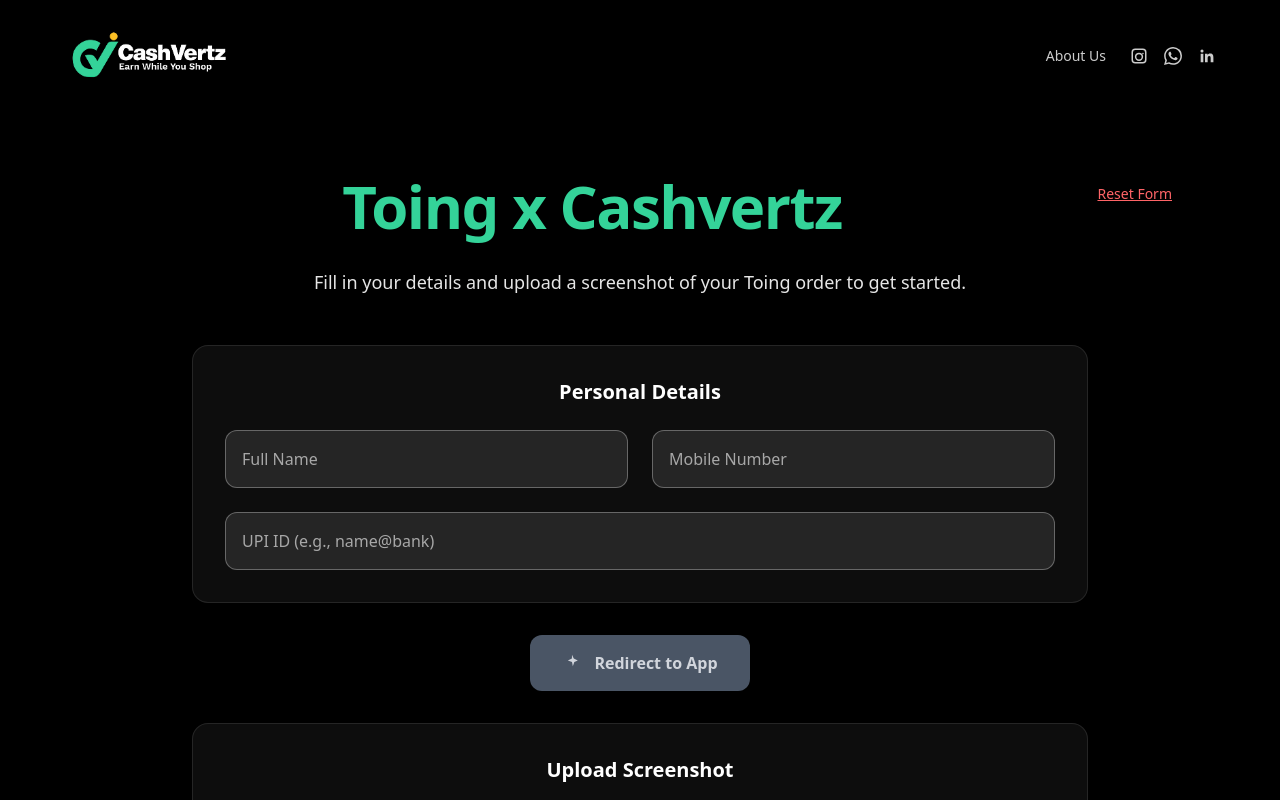
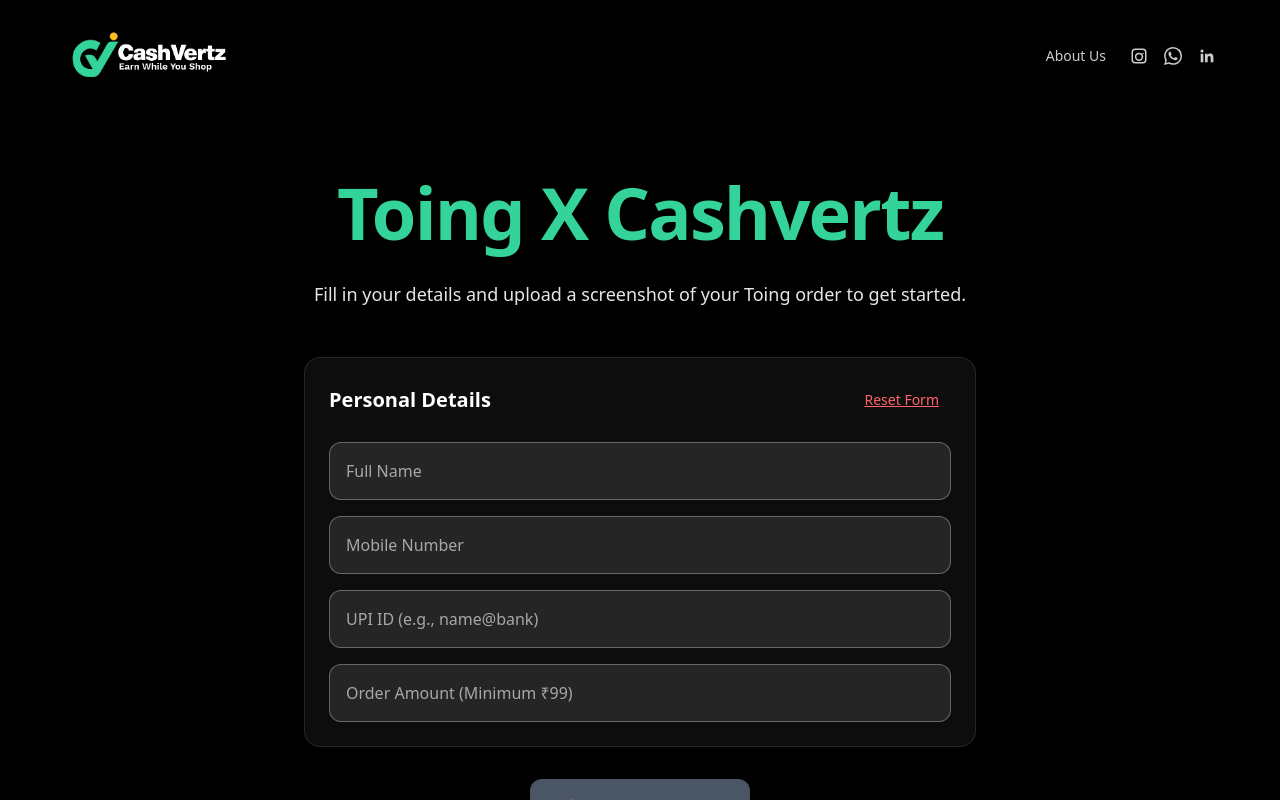
Before and after one commit to ayuxy027/Cashvertz-Client, a React (Vite) app: page /toing in a window 1280 px wide. Shown: the top 800 px of the page. Built offline with nearby package versions, Linux system fonts and the light colour scheme; no server answers.

Commit message:
Enhance order management: Add order_amount field to swiggy_orders table and update AdminDashboard and EventsPage components to handle order amount input, validation, and display.

```diff
--- a/src/components/AdminDashboard.tsx
+++ b/src/components/AdminDashboard.tsx
@@ -8,6 +8,7 @@
     user_name: string
     mobile_number: string
     upi_id: string
+    order_amount: number | null
     screenshot_url: string | null
     status: string
     has_redirected: boolean
@@ -367,6 +368,9 @@
                                             User Details
                                         </th>
                                         <th className="px-6 py-3 text-left text-xs font-medium text-white/80 uppercase tracking-wider">
+                                            Order Amount
+                                        </th>
+                                        <th className="px-6 py-3 text-left text-xs font-medium text-white/80 uppercase tracking-wider">
                                             Progress
                                         </th>
                                         <th className="px-6 py-3 text-left text-xs font-medium text-white/80 uppercase tracking-wider">
@@ -393,6 +397,11 @@
                                                 </div>
                                                 <div className="text-xs text-white/50">
                                                     Submitted: {new Date(submission.created_at).toLocaleString()}
+                                                </div>
+                                            </td>
+                                            <td className="px-6 py-4 whitespace-nowrap">
+                                                <div className="text-sm font-medium text-green-300">
+                                                    {submission.order_amount ? `₹${submission.order_amount.toFixed(2)}` : 'N/A'}
                                                 </div>
                                             </td>
                                             <td className="px-6 py-4">
--- a/src/pages/EventsPage.tsx
+++ b/src/pages/EventsPage.tsx
@@ -11,6 +11,7 @@
     const [userName, setUserName] = useState('')
     const [phone, setPhone] = useState('')
     const [upiId, setUpiId] = useState('')
+    const [orderAmount, setOrderAmount] = useState('')
     const [screenshot, setScreenshot] = useState<File | null>(null)
     const [screenshotPreview, setScreenshotPreview] = useState<string>('')
 
@@ -25,6 +26,7 @@
         userName?: string
         phone?: string
         upiId?: string
+        orderAmount?: string
         screenshot?: string
     }>({})
 
@@ -40,6 +42,7 @@
             ['swiggy_userName', setUserName],
             ['swiggy_phone', setPhone],
             ['swiggy_upiId', setUpiId],
+            ['swiggy_orderAmount', setOrderAmount],
         ]
         for (const [key, setter] of map) {
             const v = localStorage.getItem(key)
@@ -81,6 +84,12 @@
     }, [upiId])
 
     useEffect(() => {
+        if (orderAmount) {
+            localStorage.setItem('swiggy_orderAmount', orderAmount)
+        }
+    }, [orderAmount])
+
+    useEffect(() => {
         if (agreed) {
             localStorage.setItem('swiggy_agreed', 'true')
         }
@@ -97,6 +106,7 @@
         setUserName('')
         setPhone('')
         setUpiId('')
+        setOrderAmount('')
         setScreenshot(null)
         setScreenshotPreview('')
         setAgreed(false)
@@ -112,6 +122,7 @@
         localStorage.removeItem('swiggy_userName')
         localStorage.removeItem('swiggy_phone')
         localStorage.removeItem('swiggy_upiId')
+        localStorage.removeItem('swiggy_orderAmount')
         localStorage.removeItem('swiggy_agreed')
         localStorage.removeItem('swiggy_hasClickedRedirect')
     }, [])
@@ -136,6 +147,11 @@
         }
         const validTypes = ['image/jpeg', 'image/jpg', 'image/png', 'image/gif', 'image/webp']
         return validTypes.includes(file.type)
+    }, [])
+
+    const validateOrderAmount = useCallback((amount: string): boolean => {
+        const numAmount = parseFloat(amount)
+        return !isNaN(numAmount) && numAmount >= 99
     }, [])
 
     // Comprehensive validation function
@@ -163,6 +179,13 @@
             errors.upiId = 'Enter a valid UPI ID (e.g., name@bank)'
         }
 
+        // Order amount validation
+        if (!orderAmount.trim()) {
+            errors.orderAmount = 'Order amount is required'
+        } else if (!validateOrderAmount(orderAmount)) {
+            errors.orderAmount = 'Order amount must be at least ₹99'
+        }
+
         // Screenshot validation
         if (!screenshot) {
             errors.screenshot = 'Screenshot is required'
@@ -172,7 +195,7 @@
 
         setValidationErrors(errors)
         return Object.keys(errors).length === 0
-    }, [userName, phone, upiId, screenshot, validateName, validatePhone, validateUPI, validateScreenshot])
+    }, [userName, phone, upiId, orderAmount, screenshot, validateName, validatePhone, validateUPI, validateOrderAmount, validateScreenshot])
 
 
     const handleScreenshotUpload = useCallback((e: React.ChangeEvent<HTMLInputElement>) => {
@@ -202,8 +225,9 @@
         return userName.trim() && validateName(userName) &&
             phone.trim() && validatePhone(phone) &&
             upiId.trim() && validateUPI(upiId) &&
-            !validationErrors.upiId
-    }, [userName, phone, upiId, validateName, validatePhone, validateUPI, validationErrors.upiId])
+            orderAmount.trim() && validateOrderAmount(orderAmount) &&
+            !validationErrors.upiId && !validationErrors.orderAmount
+    }, [userName, phone, upiId, orderAmount, validateName, validatePhone, validateUPI, validateOrderAmount, validationErrors.upiId, validationErrors.orderAmount])
 
     const canSubmit = useCallback(() => {
         return canRedirectToApp() && hasClickedRedirect && screenshot && validateScreenshot(screenshot) && agreed
@@ -297,6 +321,20 @@
         }
     }, [validateUPI, validateUPIUnique])
 
+    const handleOrderAmountChange = useCallback((value: string) => {
+        // Allow only numbers and decimal point
+        const cleaned = value.replace(/[^0-9.]/g, '')
+        setOrderAmount(cleaned)
+        if (cleaned) {
+            setValidationErrors(prev => ({
+                ...prev,
+                orderAmount: validateOrderAmount(cleaned) ? undefined : 'Order amount must be at least ₹99'
+            }))
+        } else {
+            setValidationErrors(prev => ({ ...prev, orderAmount: undefined }))
+        }
+    }, [validateOrderAmount])
+
     const handleSubmit = useCallback(async (e: React.FormEvent) => {
         e.preventDefault()
         setError('')
@@ -323,7 +361,7 @@
             }
 
             // Final validation checks
-            if (!userName.trim() || !phone.trim() || !upiId.trim()) {
+            if (!userName.trim() || !phone.trim() || !upiId.trim() || !orderAmount.trim()) {
                 setError('Please fill in all required fields')
                 setIsLoading(false)
                 setIsSubmitting(false)
@@ -416,6 +454,7 @@
                     user_name: userName.trim(),
                     mobile_number: phone.trim(),
                     upi_id: upiId.trim(),
+                    order_amount: parseFloat(orderAmount.trim()),
                     screenshot_url: screenshotUrl,
                     has_redirected: hasClickedRedirect,
                     status: 'submitted',
@@ -454,7 +493,7 @@
             setIsLoading(false)
             setIsSubmitting(false)
         }
-    }, [validateAllFields, validateUPIUnique, screenshot, userName, phone, upiId, hasClickedRedirect, agreed, resetForm])
+    }, [validateAllFields, validateUPIUnique, screenshot, userName, phone, upiId, orderAmount, hasClickedRedirect, agreed, resetForm])
 
     // Keep compatibility with any earlier prefill
     useEffect(() => {
@@ -466,12 +505,22 @@
     }, [])
 
     const renderForm = () => (
-        <div className="w-full max-w-4xl mx-auto mb-8">
+        <div className="w-full max-w-2xl mx-auto mb-8">
             <form onSubmit={handleSubmit} className="space-y-8">
                 {/* Personal Details Section */}
-                <div className="bg-white/5 backdrop-blur-sm rounded-2xl p-6 sm:p-8 border border-white/10">
-                    <h3 className="text-xl font-semibold text-white mb-6 text-center">Personal Details</h3>
-                    <div className="grid grid-cols-1 lg:grid-cols-2 gap-6">
+                <div className="bg-white/5 backdrop-blur-sm rounded-2xl p-4 sm:p-6 border border-white/10">
+                    <div className="flex justify-between items-center mb-6">
+                        <h3 className="text-xl font-semibold text-white">Personal Details</h3>
+                        <button
+                            type="button"
+                            onClick={resetForm}
+                            className="text-red-400 hover:text-red-300 text-sm underline px-3 py-2 rounded-lg hover:bg-red-900/20 transition-colors"
+                            disabled={isLoading || isSubmitting}
+                        >
+                            Reset Form
+                        </button>
+                    </div>
+                    <div className="space-y-4">
                         <div className="space-y-2">
                             <input
                                 type="text"
@@ -508,7 +557,7 @@
                             )}
                         </div>
 
-                        <div className="space-y-2 lg:col-span-2">
+                        <div className="space-y-2">
                             <div className="relative">
                                 <input
                                     type="text"
@@ -529,6 +578,24 @@
                             </div>
                             {validationErrors.upiId && (
                                 <p className="text-red-400 text-sm px-2">{validationErrors.upiId}</p>
+                            )}
+                        </div>
+
+                        <div className="space-y-2">
+                            <input
+                                type="text"
+                                required
+                                value={orderAmount}
+                                onChange={(e) => handleOrderAmountChange(e.target.value)}
+                                placeholder="Order Amount (Minimum ₹99)"
+                                inputMode="numeric"
+                                className={`w-full bg-white/10 border rounded-xl px-4 py-4 text-white placeholder:text-white/60 focus:outline-none text-base transition-all duration-200 ${validationErrors.orderAmount
+                                    ? 'border-red-400 focus:border-red-300 bg-red-500/10'
+                                    : 'border-white/30 focus:border-green-400 focus:bg-white/15'
+                                    }`}
+                            />
+                            {validationErrors.orderAmount && (
+                                <p className="text-red-400 text-sm px-2">{validationErrors.orderAmount}</p>
                             )}
                         </div>
                     </div>
@@ -556,7 +623,7 @@
                 </div>
 
                 {/* Screenshot Upload Section */}
-                <div className="bg-white/5 backdrop-blur-sm rounded-2xl p-6 sm:p-8 border border-white/10">
+                <div className="bg-white/5 backdrop-blur-sm rounded-2xl p-4 sm:p-6 border border-white/10">
                     <h3 className="text-xl font-semibold text-white mb-6 text-center">Upload Screenshot</h3>
 
                     <div className="grid grid-cols-1 md:grid-cols-2 gap-6 mb-6">
@@ -655,7 +722,7 @@
                 </div>
 
                 {/* Terms and Conditions */}
-                <div className="bg-white/5 backdrop-blur-sm rounded-2xl p-6 sm:p-8 border border-white/10">
+                <div className="bg-white/5 backdrop-blur-sm rounded-2xl p-4 sm:p-6 border border-white/10">
                     <div className="flex items-start gap-4 text-left">
                         <input
                             id="agree"
@@ -710,21 +777,12 @@
     const renderMainForm = () => (
         <div className="w-full max-w-6xl mx-auto px-4 sm:px-6 lg:px-8">
             <div className="mb-8 sm:mb-12">
-                {/* Header with reset button */}
+                {/* Header */}
                 <div className="relative mb-8">
-                    {/* Centered titles */}
-                    <div className="text-center relative">
-                        <button
-                            type="button"
-                            onClick={resetForm}
-                            className="absolute top-0 right-0 text-red-400 hover:text-red-300 text-sm underline px-3 py-2 rounded-lg hover:bg-red-900/20 transition-colors z-10"
-                            disabled={isLoading || isSubmitting}
-                        >
-                            Reset Form
-                        </button>
-
-                        <h1 className="text-3xl sm:text-4xl md:text-5xl lg:text-6xl font-bold tracking-tight mb-6 pr-24" style={{ color: '#34D399' }}>
-                            Toing x Cashvertz
+                    {/* Centered title */}
+                    <div className="text-center">
+                        <h1 className="text-4xl sm:text-5xl md:text-6xl lg:text-6xl xl:text-7xl font-bold tracking-tight mb-8" style={{ color: '#34D399' }}>
+                            Toing X Cashvertz
                         </h1>
                     </div>
                 </div>
```
Also changed, not shown: 1 other file (tests, documents, lock files or other folders).
